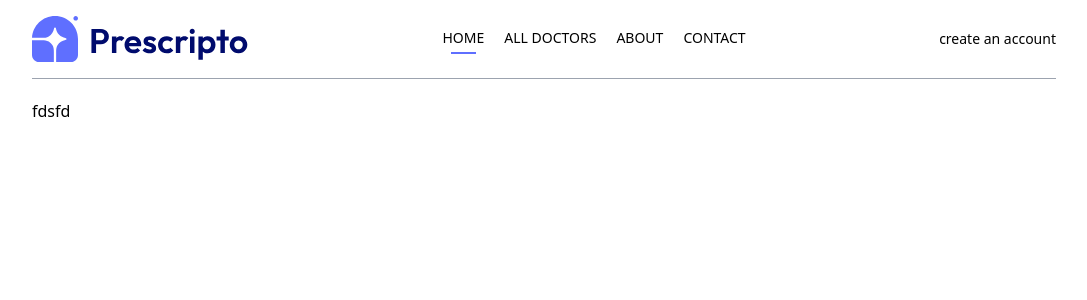
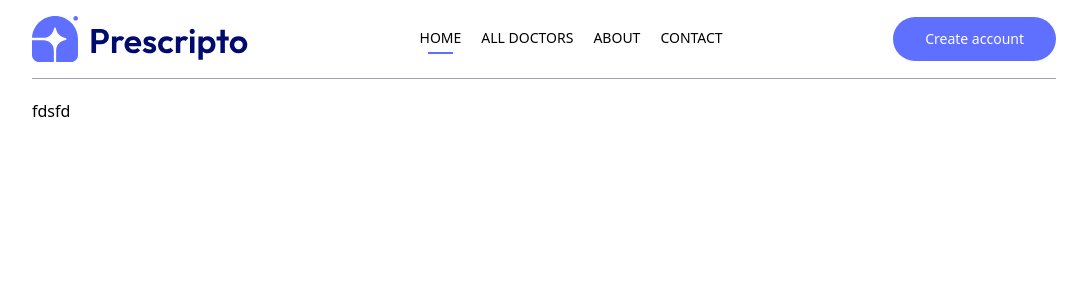
Before and after one commit to chowankumar/DoctorAppointment, a React (Vite) app in the folder frontend/: page / in a window 1280 px wide. Shown: the top 300 px of the page, without its empty margins (96-1183 px from the left). Built offline with nearby package versions, Linux system fonts and the light colour scheme.

Commit message:
add function of the create accoun button

```diff
--- a/frontend/src/components/NavBar.jsx
+++ b/frontend/src/components/NavBar.jsx
@@ -1,8 +1,9 @@
 import React from 'react'
 import {assets} from "../assets/assets"
-import { NavLink } from 'react-router-dom'
+import { NavLink, useNavigate } from 'react-router-dom'
 
 const NavBar = () => {
+  const navigate = useNavigate();
   return (
     <div  className='flex items-center justify-between text-sm py-4 mb-5 border-b border-b-gray-400'>
       <img src={assets.logo} alt="" />
@@ -25,8 +26,8 @@
         </NavLink>
       </ul>
 
-      <div>
-     create an account
+      <div className='flex items-center gap-4'>
+      <button onClick={()=>navigate('/login')} className='bg-primary text-white px-8 py-3 rounded-full font-light hidden md:block'>Create account</button>
       </div>
 
     </div>
```
